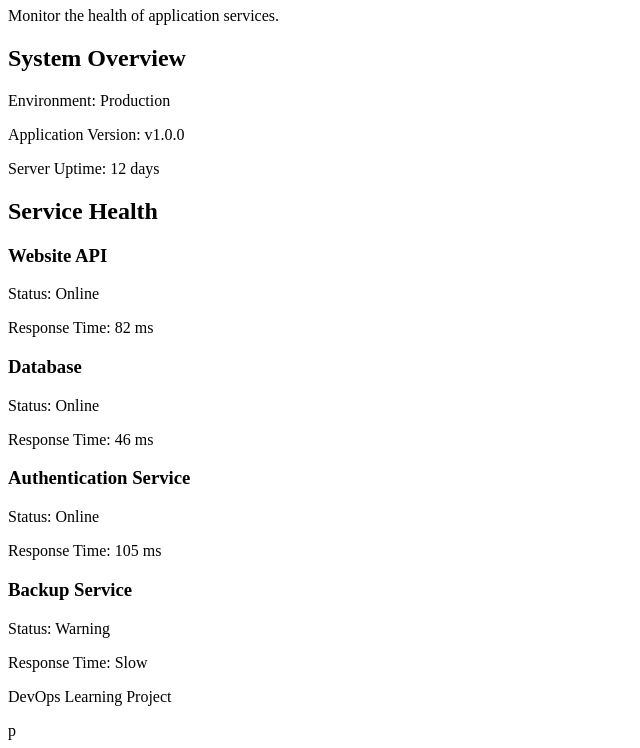
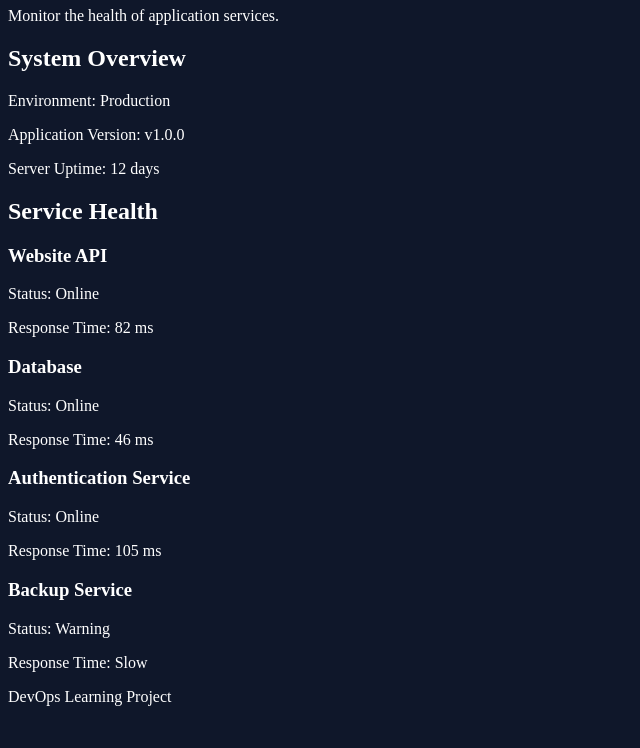
Before and after one commit to kavishkach/server-status-dashboard, a plain HTML site: page index.html in a window 1280 px wide. Shown: the part 73-821 px from the top of the page, without its empty margins (0-640 px from the left). After the commit the page ends 800 px from the top, so only its background shows below. Drawn offline with Linux system fonts and the light colour scheme.

Commit message:
style: add base dashboard stylesheet

```diff
--- a/index.html
+++ b/index.html
@@ -5,6 +5,7 @@
     <meta name="viewport" content="width=device-width, initial-scale=1.0">
 
     <title>Server Status Dashboard</title>
+    <link rel="stylesheet" href="style.css">
 </head>
 
 <body>
@@ -53,6 +54,6 @@
 
 <footer>
     <p>DevOps Learning Project</p>
-</footer>p
+</footer>
 </body>
 </html>
--- /dev/null
+++ b/style.css
@@ -0,0 +1,4 @@
+body {
+    background-color: #0f172a;
+    color: white;
+}
```
